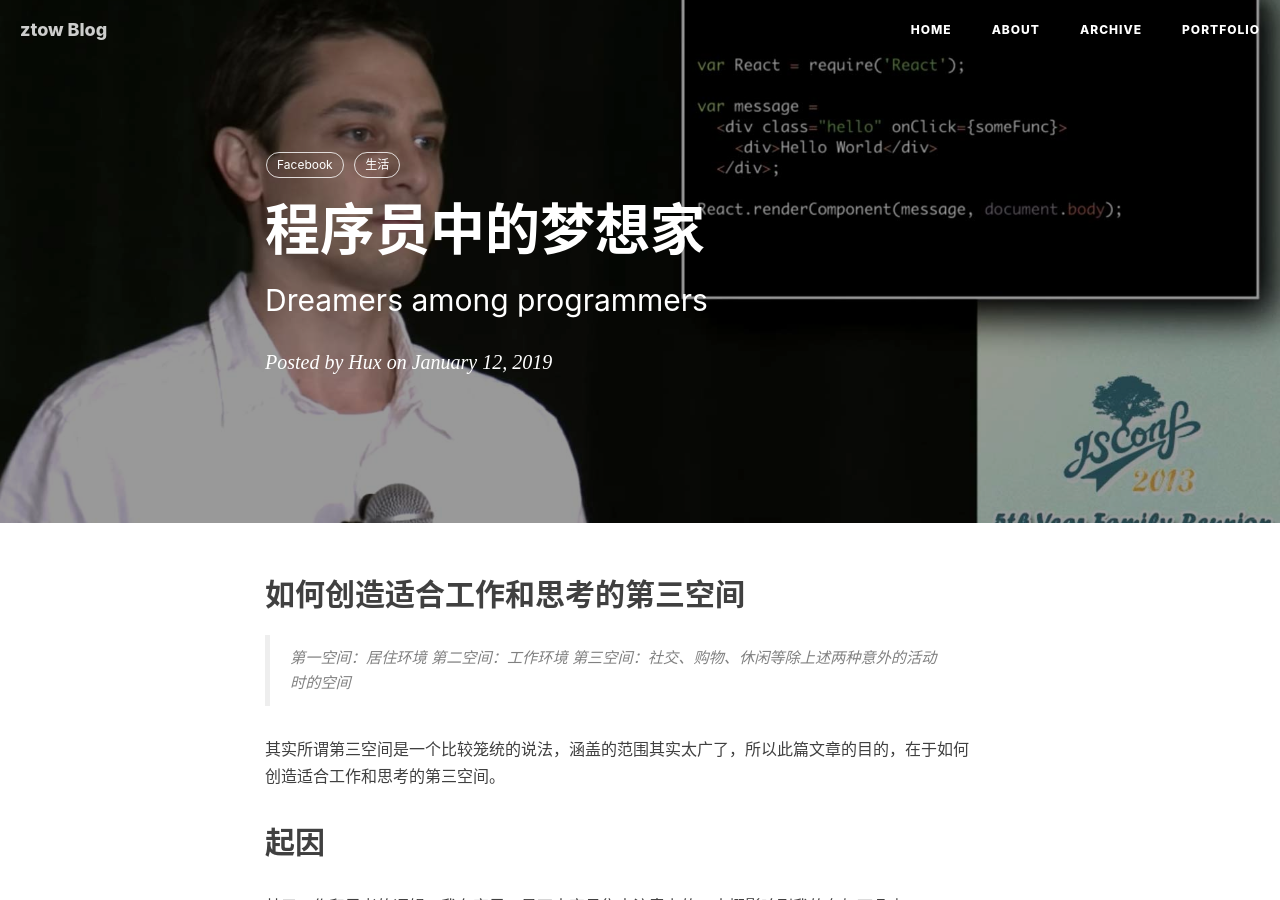
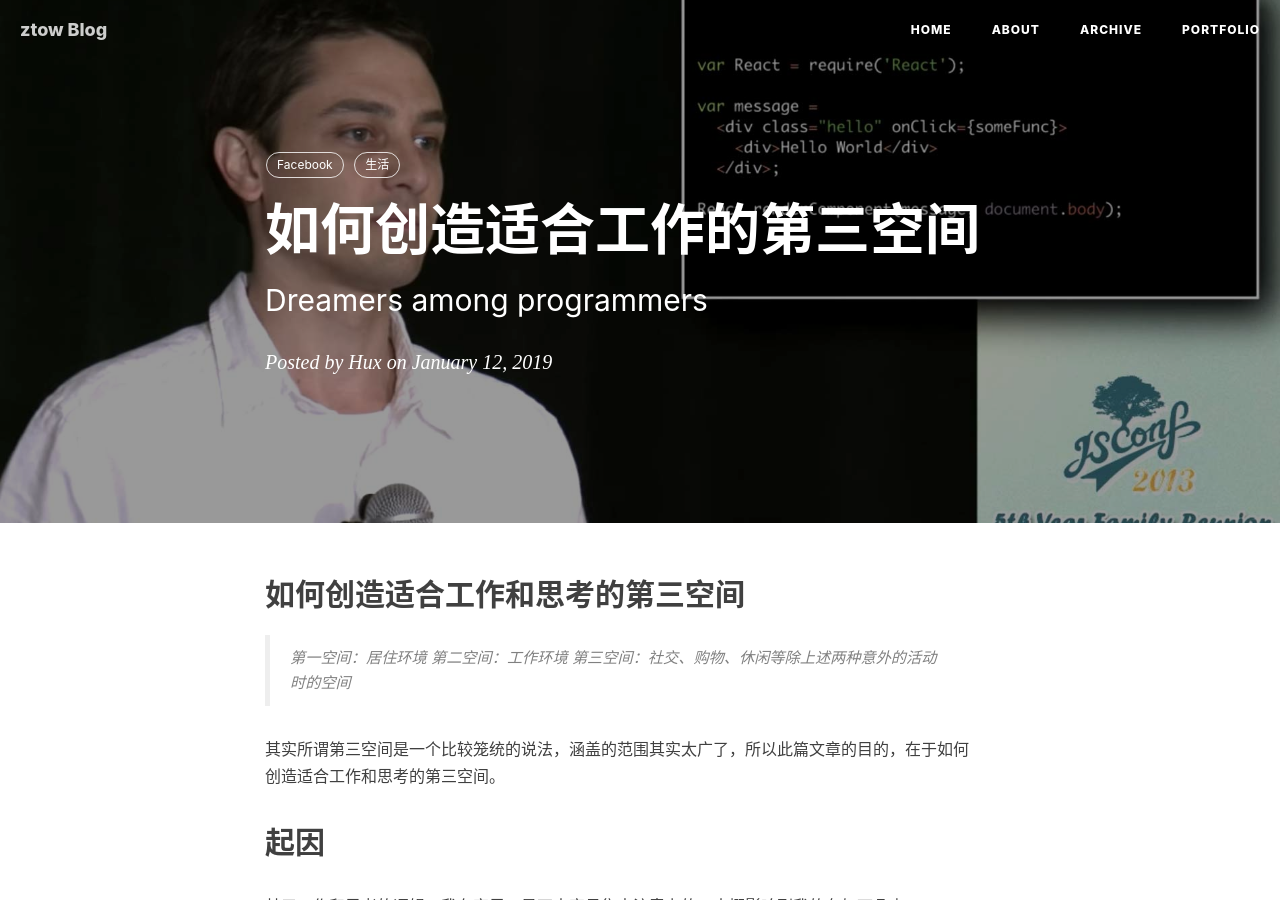
Before and after one commit to ztow/wdphoto, a Jekyll site: the page built from _posts/2019-01-12-Third-space.md, in a window 1280 px wide and 900 px high. Built offline with Jekyll 4.4.1, drawn with Linux system fonts in a browser that asks for light colours; nearby versions of some CDN libraries; comment, search, counter and statistics services are not loaded.

Commit message:
no message

```diff
--- a/_posts/2019-01-12-Third-space.md
+++ b/_posts/2019-01-12-Third-space.md
@@ -1,6 +1,6 @@
 ---
 layout: post
-title: "程序员中的梦想家"
+title: "如何创造适合工作的第三空间"
 subtitle: "Dreamers among programmers"
 author: "Hux"
 header-img: "img/post-bg-dreamer.jpg"
```
